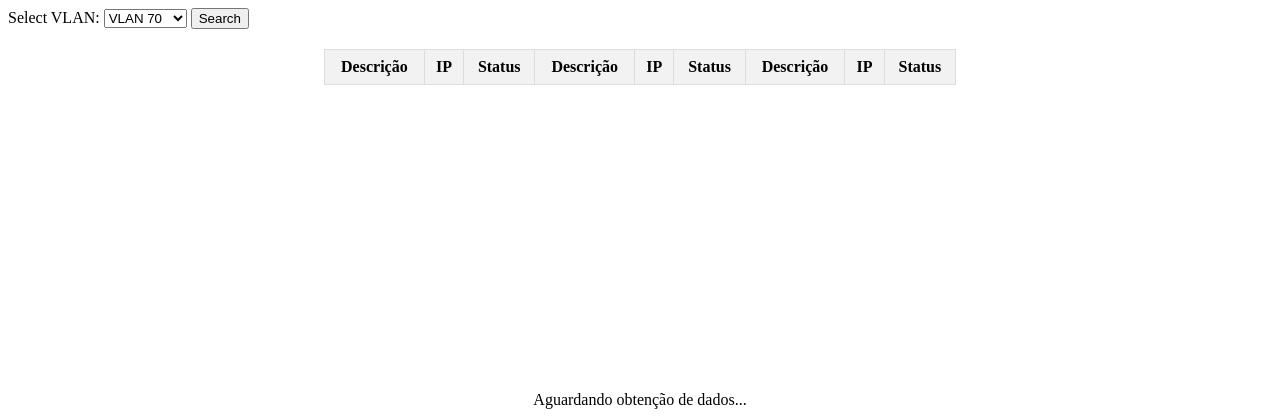
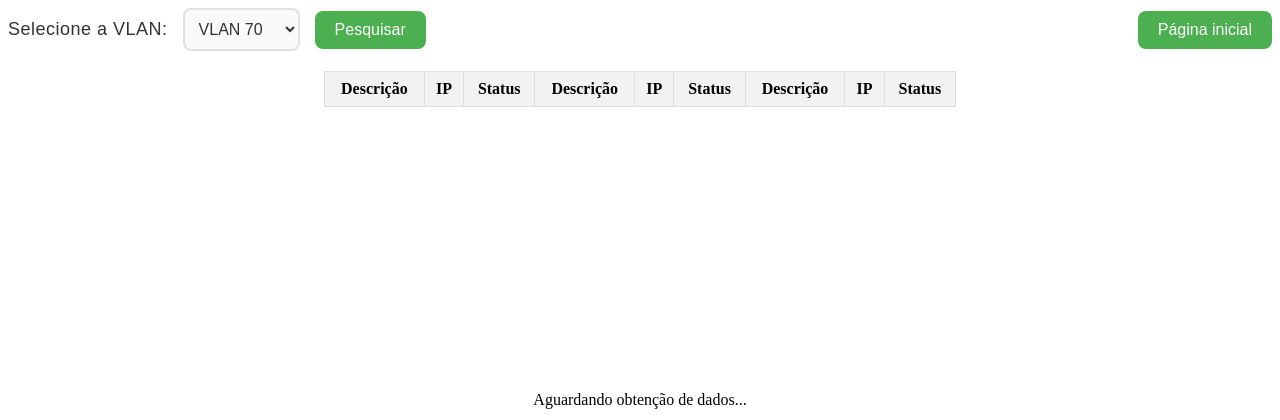
Before and after one commit to TCE-Manutencao-Predial/ipmonitor, a Flask app: page / in a window 1280 px wide. Shown: the top 420 px of the page. Run offline with Flask 3, Linux system fonts and the light colour scheme; lists and menus that the app fills with data are empty.

Commit message:
improving the style

```diff
--- a/app/static/styles.css
+++ b/app/static/styles.css
@@ -31,3 +31,45 @@
     transform: translate(-50%, -50%);
     text-align: center;
 }
+.vlan-container {
+    display: flex;
+    align-items: center;
+    gap: 15px;
+    margin-bottom: 20px;
+    font-family: 'Arial', sans-serif;
+}
+
+/* Label styling */
+.vlan-label {
+    font-size: 18px;
+    color: #333;
+    letter-spacing: 0.5px;
+}
+
+/* Select box styling */
+#vlanSelect {
+    padding: 10px;
+    border: 2px solid #e0e0e0;
+    border-radius: 8px;
+    font-size: 16px;
+    background-color: #fafafa;
+    color: #333;
+    outline: none;
+    transition: border-color 0.3s ease;
+}
+
+/* Button styling */
+.button {
+    padding: 10px 20px;
+    background-color: #4CAF50; /* Green */
+    color: white;
+    border: none;
+    border-radius: 8px;
+    cursor: pointer;
+    font-size: 16px;
+    transition: background-color 0.3s ease, transform 0.2s ease;
+}
+
+#returnButton {
+        margin-left: auto; /* Push the Return button to the right */
+    }
--- a/app/templates/index.html
+++ b/app/templates/index.html
@@ -7,8 +7,8 @@
     <link rel="stylesheet" href="static/styles.css">
 </head>
 <body>
-    <div>
-        <label for="vlanSelect">Select VLAN:</label>
+    <div class="vlan-container">
+        <label class="vlan-label" for="vlanSelect">Selecione a VLAN:</label>
         <select id="vlanSelect">
             <option value="70">VLAN 70</option>
             <option value="80">VLAN 80</option>
@@ -17,7 +17,8 @@
             <option value="200">VLAN 200</option>
             <option value="204">VLAN 204</option>
         </select>
-        <button onclick="searchByVlan()">Search</button>
+        <button class="button" id="searchButton" onclick="searchByVlan()">Pesquisar</button>
+        <button class="button" id="returnButton" onclick="window.location.href='/'">Página inicial</button>
     </div>
 
     <table>
```
